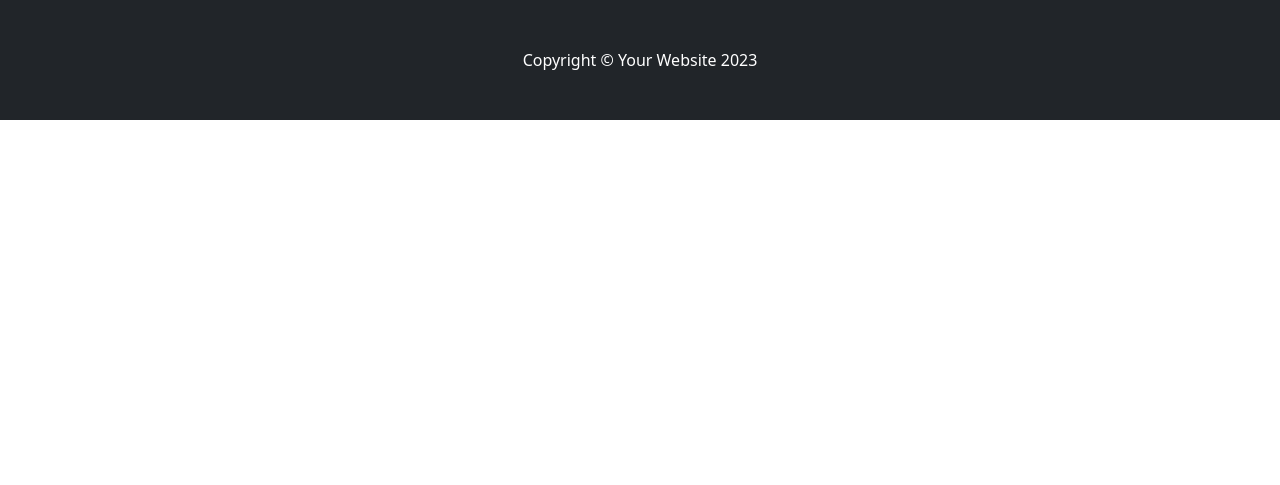
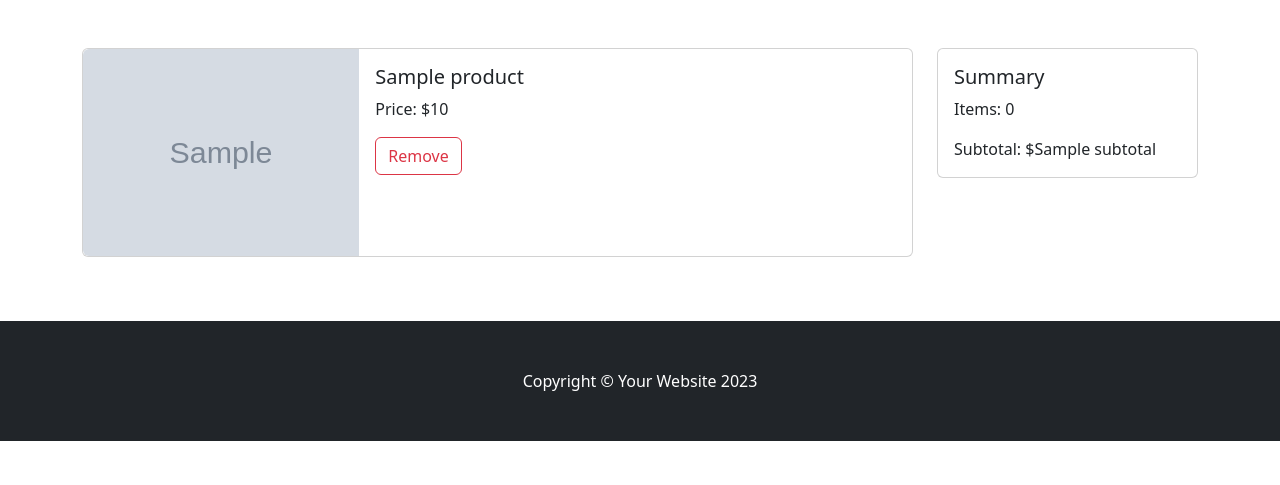
Before and after one commit to ivantverdy/astro_shop, a Django app: template django_shop/shopping_cart/templates/cart_home.html in a window 1280 px wide. Shown: the part 315-800 px from the top of the page. Run offline with Django 5.2, Linux system fonts and the light colour scheme; the template is opened without the code that fills it: most values are stand-ins (such as "Sample title", 1, 10 or a date in 2020); grey boxes marked "Sample" are stand-in pictures; some libraries are stand-ins or nearby versions.

Commit message:
displaying products in shopping cart

```diff
--- a/django_shop/shopping_cart/cart.py
+++ b/django_shop/shopping_cart/cart.py
@@ -29,7 +29,7 @@ class Cart(object):
     def __len__(self):
         return len(self.cart)
 
-    def get_product(self):
+    def get_products(self):
         # keys are ids, cause we have key = id in our cart
         product_ids = self.cart.keys()
         # find in database
--- a/django_shop/shopping_cart/templates/cart_home.html
+++ b/django_shop/shopping_cart/templates/cart_home.html
@@ -9,6 +9,41 @@
         </div>
     </div>
 </header>
+<div class="container py-5">
+    <div class="row">
+        <div class="col-lg-9">
+            {% for product in cart_products %}
+            <div class="card mb-3">
+                <div class="row g-0">
+                    <div class="col-md-4">
+                        <img src="{{ product.image.url }}" class="img-fluid rounded-start" alt="{{ product.name }}">
+                    </div>
+                    <div class="col-md-8">
+                        <div class="card-body">
+                            <h5 class="card-title">{{ product.name }}</h5>
+                            <p class="card-text">Price: ${{ product.price }}</p>
+                            <div class="d-flex justify-content-between align-items-center">
+                                <button class="btn btn-outline-danger">Remove</button>
+                            </div>
+                        </div>
+                    </div>
+                </div>
+            </div>
+            {% endfor %}
+        </div>
+        <div class="col-lg-3">
+            <!-- Cart summary -->
+            <div class="card">
+                <div class="card-body">
+                    <h5 class="card-title">Summary</h5>
+                    <p class="card-text">Items: {{ cart|length }}</p>
+                    <p class="card-text">Subtotal: ${{ subtotal }}</p>
+<!--                    <a href="{ url 'checkout' %}" class="btn btn-primary">Proceed to Checkout</a>-->
+                </div>
+            </div>
+        </div>
+    </div>
+</div>
 
 
 {% endblock %}
--- a/django_shop/shopping_cart/views.py
+++ b/django_shop/shopping_cart/views.py
@@ -5,7 +5,9 @@ from django.http import JsonResponse
 
 
 def cart_home(request):
-    return render(request, 'cart_home.html', {})
+    cart = Cart(request)
+    cart_products = cart.get_products()
+    return render(request, 'cart_home.html', {'cart_products': cart_products})
 
 
 def cart_add(request):
```
